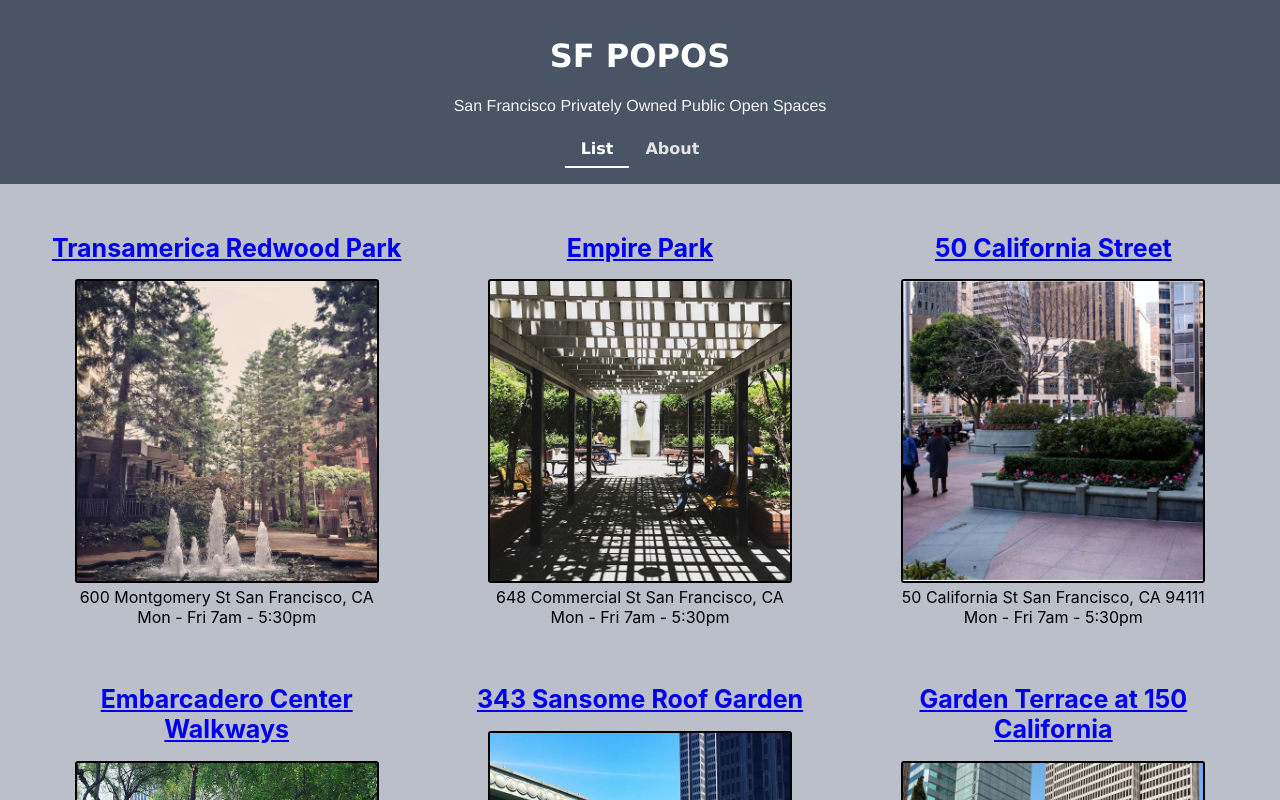
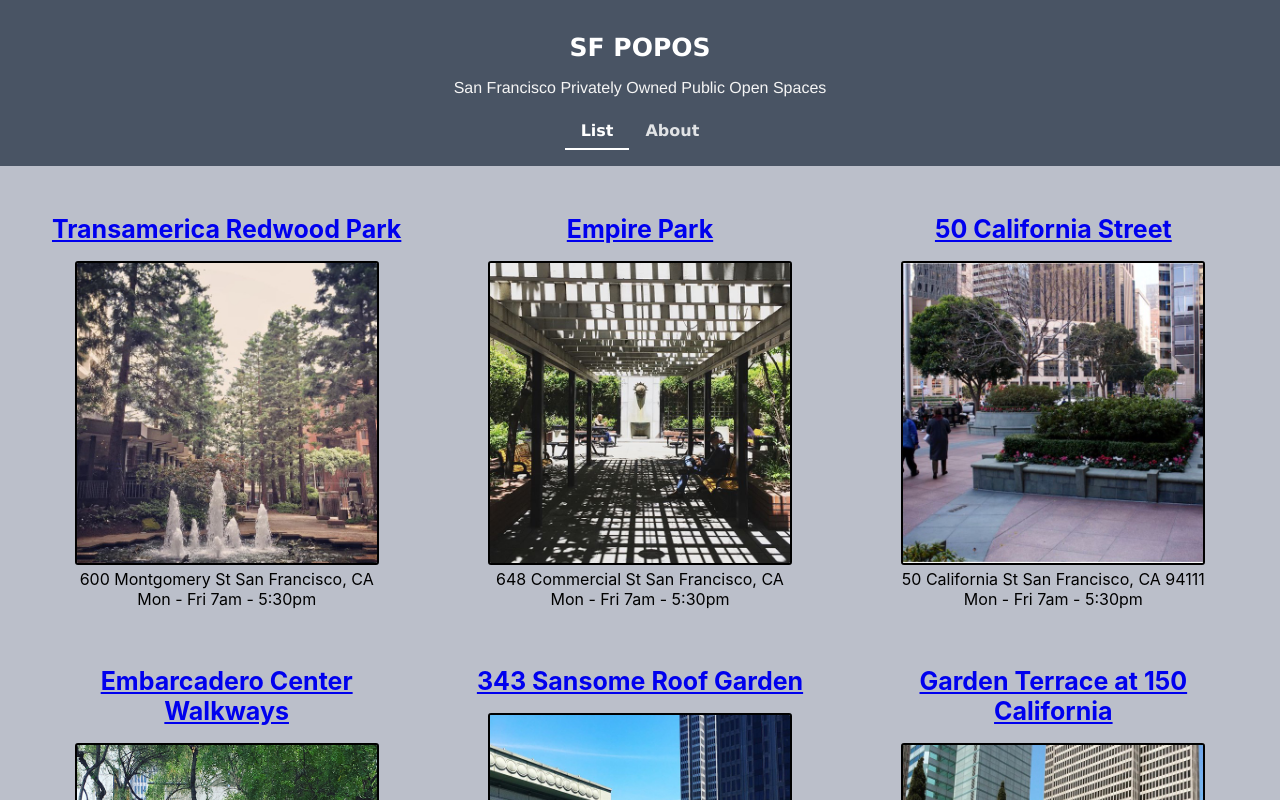
Before and after one commit to ryd0g/ReactTutorial, a React (Create React App) app in the folder sfpopos/: page /#/ in a window 1280 px wide. Shown: the top 800 px of the page. Built offline with nearby package versions, Linux system fonts and the light colour scheme.

Commit message:
fixed font size and image alignment

```diff
--- a/sfpopos/src/POPOSSpace.css
+++ b/sfpopos/src/POPOSSpace.css
@@ -10,7 +10,7 @@
   border-radius: 3px;
 }
 
-.POPOSSpace > h1 {
+h1 {
   font-size: 25px;
 }
 img {
```
